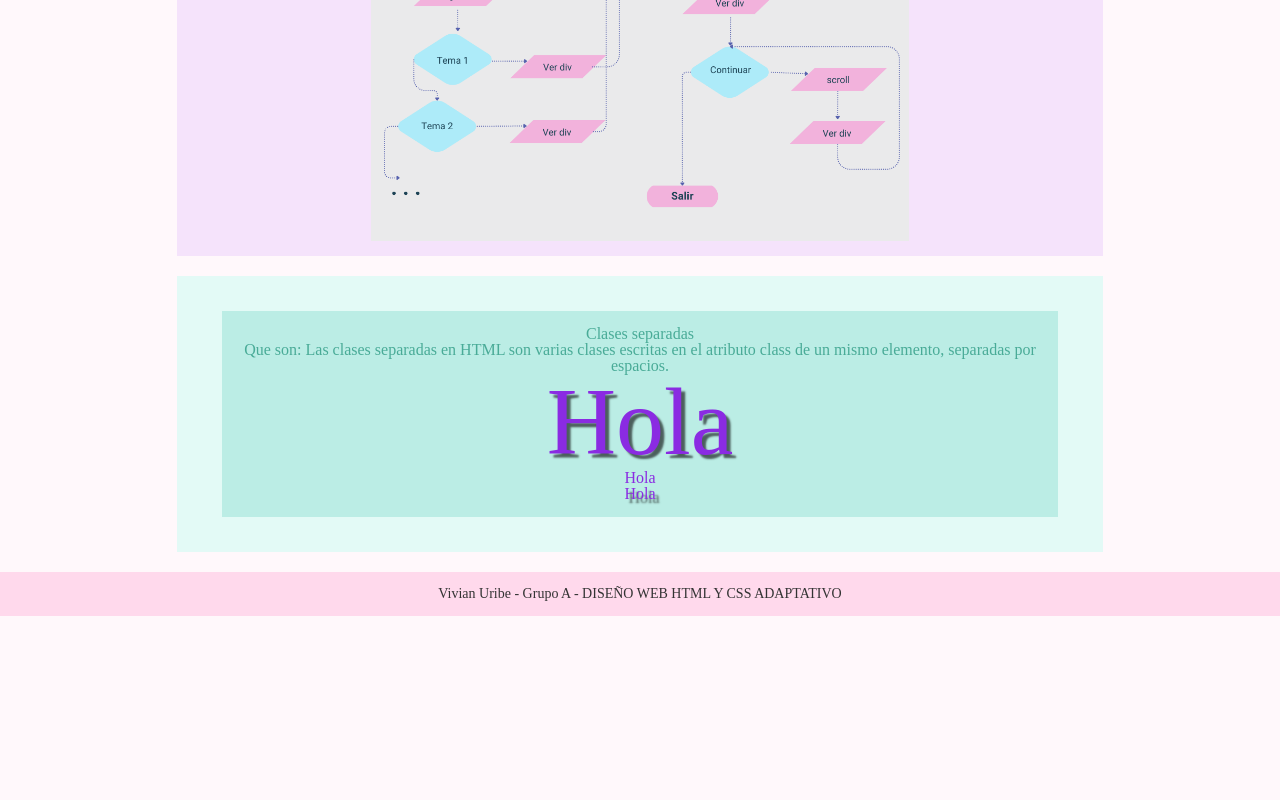
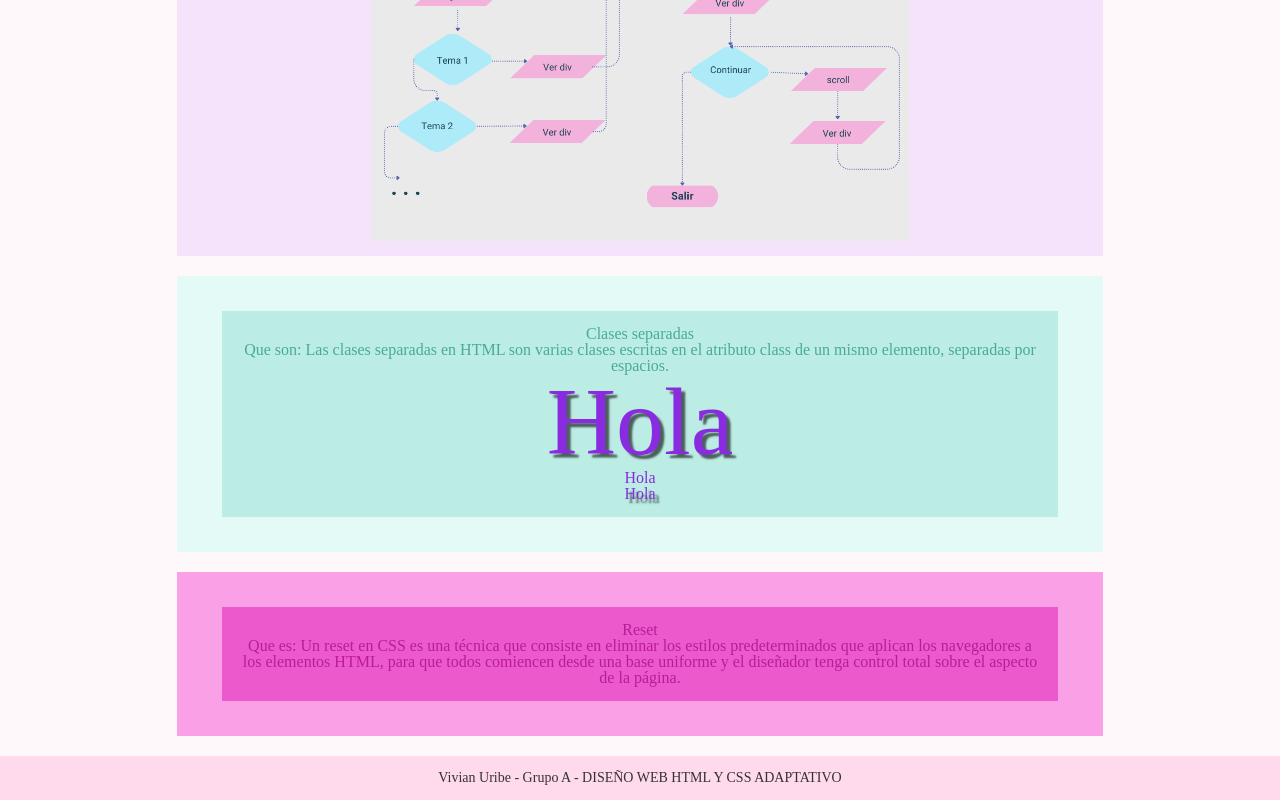
Before and after one commit to VivianUribe/bitacora1, a plain HTML site: page index.html in a window 1280 px wide. Shown: the part 5483-6283 px from the top of the page. Before the commit the page ends 6099 px from the top, so only its background shows below. Drawn offline with Linux system fonts and the light colour scheme; a web font is replaced by a local one.

Commit message:
Update index.html

```diff
--- a/index.html
+++ b/index.html
@@ -418,6 +418,19 @@ Así, los enlaces del menú (Inicio, Acerca de, Contacto) se ven más ordenados
 </div>
 </div>
 
+    <!--//////////////////////////////////////////////////////-->
+
+    <div id="t11" class="contenedor5">
+       <div class="cont5">
+        <h1>Reset</h1>
+        <p>
+            <B>Que es: </B>
+          Un reset en CSS es una técnica que consiste en eliminar los estilos predeterminados que aplican los
+          navegadores a los elementos HTML, para que todos comiencen desde una base uniforme y el diseñador tenga control total sobre el aspecto de la página.
+       </p>
+</div>
+</div>
+
 <!--//////////////////////////////////////////////////////-->
     <footer class="pie">
         <p>Vivian Uribe - Grupo A - DISEÑO WEB HTML Y CSS ADAPTATIVO</p>
```
